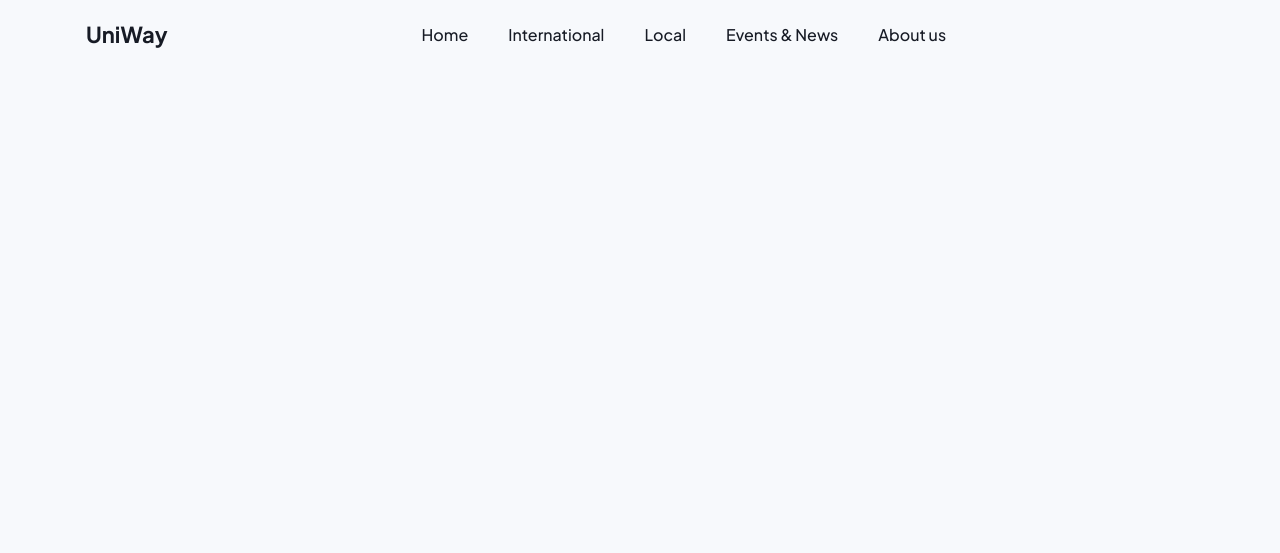
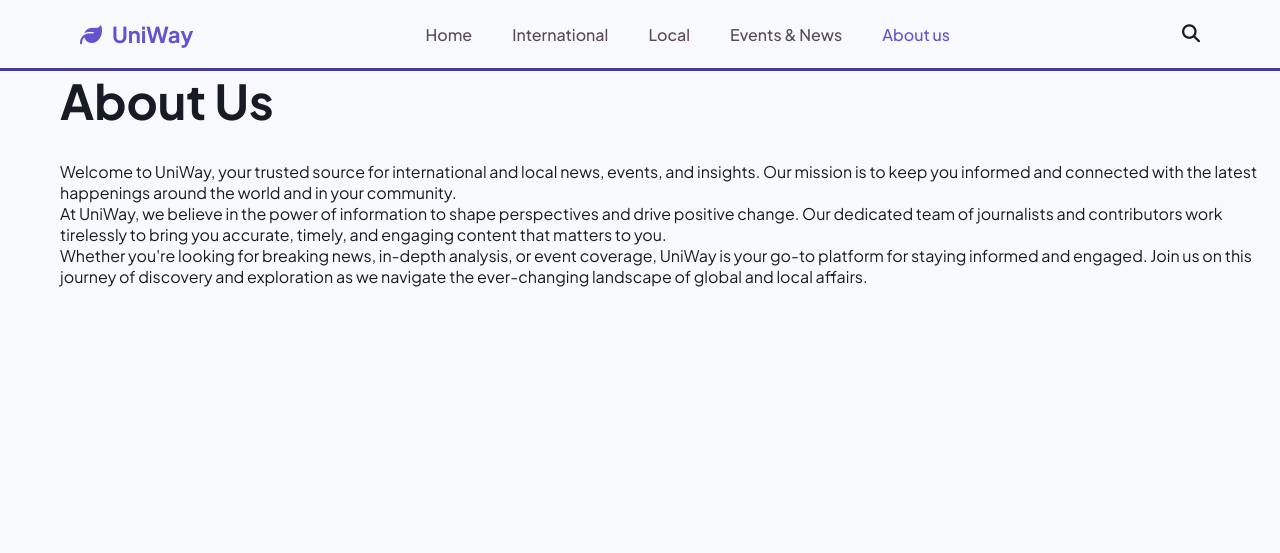
Before and after one commit to thinali-walpola/UniWay, a plain HTML site: page frontend/src/link/about.html in a window 1280 px wide. Drawn offline with Linux system fonts and the light colour scheme.

Commit message:
Update UniWay website and frontend design

```diff
--- a/frontend/src/css/style-02.css
+++ b/frontend/src/css/style-02.css
@@ -13,6 +13,21 @@
     --soft-blue: #e5efff;
     --border: #e9edf4;
     --green: #16c784;
+
+    --nav-logo-clr: #6254cf;
+    --nav-link-clr: #5a485c;
+    --dark-purple-clr: #4937a8;
+    --purple-clr: #6254cf;
+    --dark-purple-clr: #4937a8;
+    --darkest-purple-clr: #201746;
+
+    --uniway-bg-clr: radial-gradient(circle at 10% 40%,
+                rgba(98, 84, 207, 0.10), transparent 25%),
+            radial-gradient(circle at 90% 60%,
+                rgba(69, 104, 212, 0.12), transparent 28%),
+            linear-gradient(135deg, #ffffff, #f7f8ff, #f1f3ff);
+
+    --h1-text-clr:linear-gradient(to top, #7b00ff, #c823a2);;
 }
 
 * {
@@ -46,6 +61,10 @@ button {
    NAVBAR
 ============================= */
 
+/* =============================
+   NAVBAR
+============================= */
+
 .navbar {
     display: flex;
     justify-content: space-between;
@@ -56,7 +75,7 @@ button {
     width: 100%;
     padding: 20px 80px;
     background: var(--white-clr);
-    border-bottom: 3px solid var(--purple-clr);
+    border-bottom: 3px solid var(--dark-purple-clr);
     z-index: 1000;
 }
 
@@ -565,8 +584,23 @@ button {
         transform: translateY(0) scale(1);
     }
 }
-
-
+/* =============================
+   ABOUT SECTION
+============================= */
+.about-section{
+    min-height: 60vh;
+    margin-top: 70px;
+    background-color: var(--uniway-bg-clr);
+}
+.container{
+    text-align: left;
+    margin: 50px auto auto 60px;
+}
+.container h1{
+    font-size: 48px;
+    margin: 30px auto;
+    color: var(--h1-text-clr);
+}
 /* =============================
    RESPONSIVE
 ============================= */
--- a/frontend/src/link/about.html
+++ b/frontend/src/link/about.html
@@ -12,6 +12,11 @@
     <link href="https://fonts.googleapis.com/css2?family=Plus+Jakarta+Sans:wght@400;500;600;700;800&display=swap" rel="stylesheet">
 
     <link rel="stylesheet" href="../../src/css/style-02.css">
+
+    <link
+      rel="stylesheet"
+      href="https://cdnjs.cloudflare.com/ajax/libs/font-awesome/6.5.1/css/all.min.css"
+    />
 </head>
 
 <body>
@@ -45,5 +50,14 @@
 
     </nav>
 
-    </body>
-    </html>
+    <section class="about-section">
+        <div class="container">
+            <h1>About Us</h1>
+            <p>Welcome to UniWay, your trusted source for international and local news, events, and insights. Our mission is to keep you informed and connected with the latest happenings around the world and in your community.</p>
+            <p>At UniWay, we believe in the power of information to shape perspectives and drive positive change. Our dedicated team of journalists and contributors work tirelessly to bring you accurate, timely, and engaging content that matters to you.</p>
+            <p>Whether you're looking for breaking news, in-depth analysis, or event coverage, UniWay is your go-to platform for staying informed and engaged. Join us on this journey of discovery and exploration as we navigate the ever-changing landscape of global and local affairs.</p>
+            </div>
+    </section>
+
+</body>
+</html>
```
Also changed, not shown: 1 other file.
